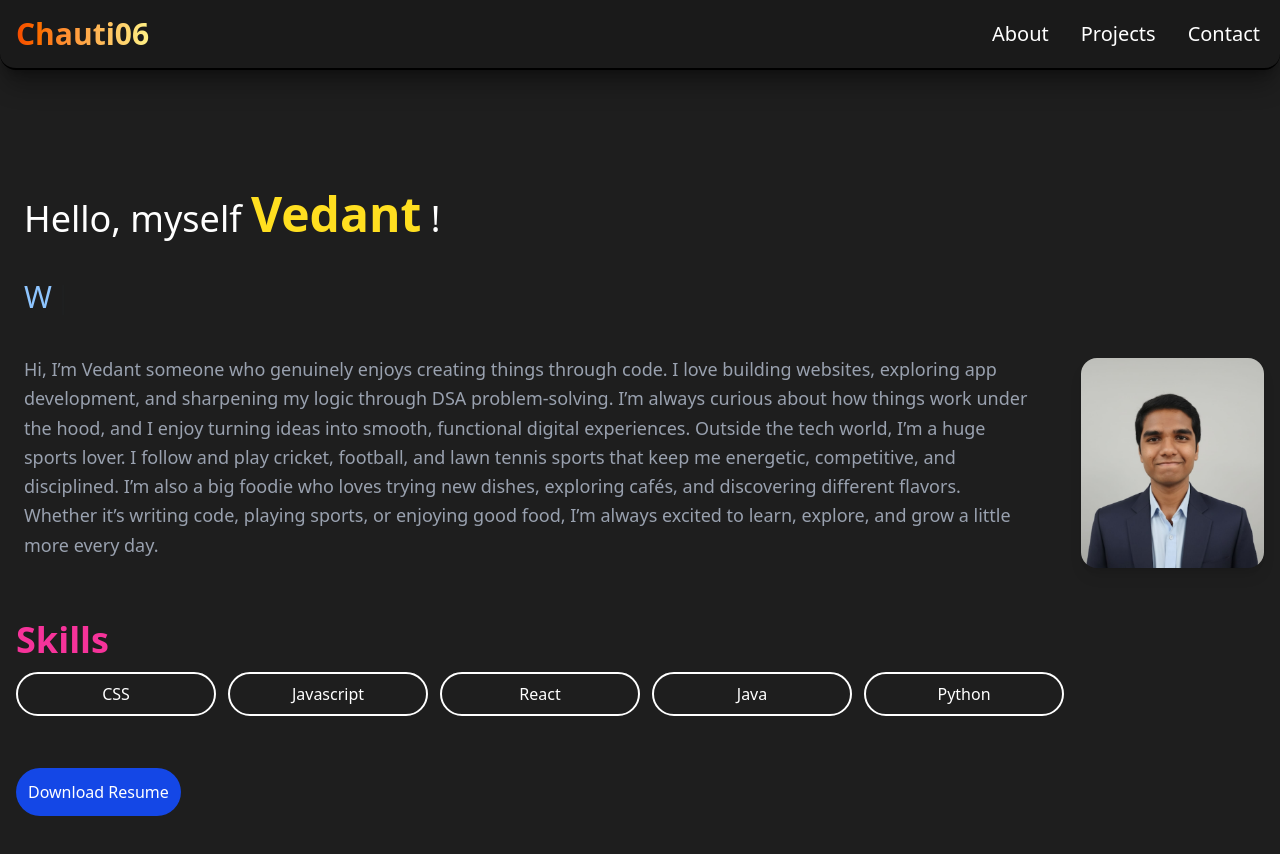
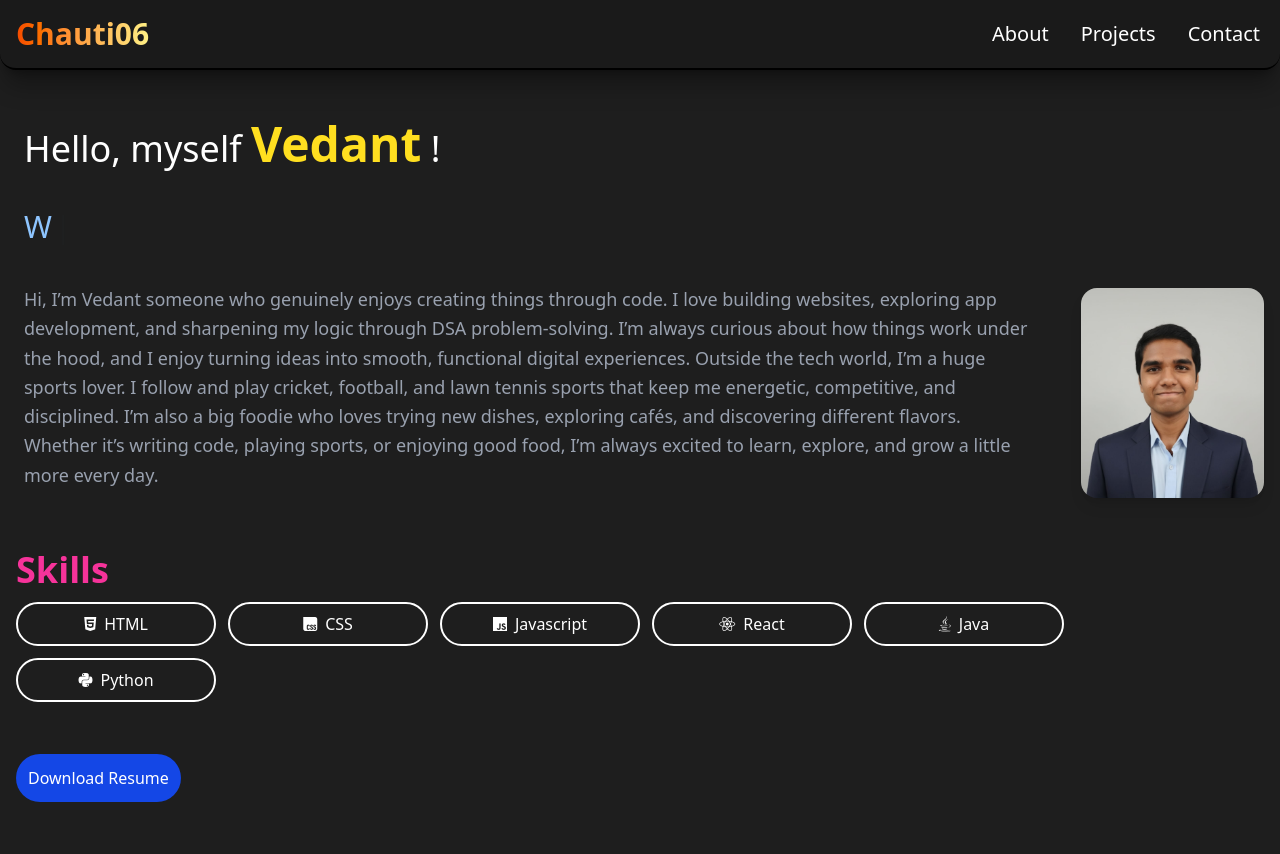
Before and after one commit to vedant-chautiwar/Portfolio_Vedant, a React (Vite) app: page / in a window 1280 px wide. Shown: the top 854 px of the page. Built offline with nearby package versions, Linux system fonts and the light colour scheme.

Commit message:
Your commit message

```diff
--- a/src/components/Navbar.jsx
+++ b/src/components/Navbar.jsx
@@ -5,7 +5,7 @@ import { Link } from 'react-router-dom';
 export const Navbar = () => {
   const [visible, setVisible] = useState(false)
   return (
-    <nav className='flex justify-between items-center p-4 border-black bg-[#1A1A1A] border-b-2 rounded-b-2xl shadow-xl/30'>
+    <nav className='fixed w-full top-0 flex justify-between items-center p-4 border-black bg-[#1A1A1A] border-b-2 rounded-b-2xl shadow-xl/30'>
 
       <h1 className='bg-clip-text text-transparent bg-linear-to-r from-orange-600 to-yellow-200 font-bold text-3xl'>Chauti06</h1>
 
--- a/src/section/About.jsx
+++ b/src/section/About.jsx
@@ -41,11 +41,30 @@ export const About = () => {
         Skills
       </h1>
       <div className='flex flex-col md:flex-row md:flex-wrap gap-3 text-center'>
-        <div className='md:w-[200px] p-2 text-white border-2 rounded-4xl hover:bg-linear-to-tr from-red-900 to-red-600 transition-colors duration-300 hover:cursor-pointer'>CSS</div>
-        <div className='md:w-[200px] p-2 text-white border-2 rounded-4xl hover:bg-linear-to-tr from-red-900 to-red-600 transition-colors duration-300 hover:cursor-pointer'>Javascript</div>
-        <div className='md:w-[200px] p-2 text-white border-2 rounded-4xl hover:bg-linear-to-tr from-red-900 to-red-600 transition-colors duration-300 hover:cursor-pointer'>React</div>
-        <div className='md:w-[200px] p-2 text-white border-2 rounded-4xl hover:bg-linear-to-tr from-red-900 to-red-600 transition-colors duration-300 hover:cursor-pointer'>Java</div>
-        <div className='md:w-[200px] p-2 text-white border-2 rounded-4xl hover:bg-linear-to-tr from-red-900 to-red-600 transition-colors duration-300 hover:cursor-pointer'>Python</div>
+        <div className='flex gap-2 justify-center items-center md:w-[200px] p-2 text-white border-2 rounded-4xl hover:bg-linear-to-tr from-red-900 to-red-600 transition-colors duration-300 hover:cursor-pointer'>
+          <i class="fa-brands fa-html5"></i>
+          HTML
+        </div>
+        <div className='flex gap-2 justify-center items-center md:w-[200px] p-2 text-white border-2 rounded-4xl hover:bg-linear-to-tr from-red-900 to-red-600 transition-colors duration-300 hover:cursor-pointer'>
+          <i class="fa-brands fa-css"></i>
+          CSS
+        </div>
+        <div className='flex gap-2 justify-center items-center md:w-[200px] p-2 text-white border-2 rounded-4xl hover:bg-linear-to-tr from-red-900 to-red-600 transition-colors duration-300 hover:cursor-pointer'>
+          <i class="fa-brands fa-js"></i>
+          Javascript
+        </div>
+        <div className='flex gap-2 justify-center items-center md:w-[200px] p-2 text-white border-2 rounded-4xl hover:bg-linear-to-tr from-red-900 to-red-600 transition-colors duration-300 hover:cursor-pointer'>
+          <i class="fa-brands fa-react"></i>
+          React
+        </div>
+        <div className='flex gap-2 justify-center items-center md:w-[200px] p-2 text-white border-2 rounded-4xl hover:bg-linear-to-tr from-red-900 to-red-600 transition-colors duration-300 hover:cursor-pointer'>
+          <i class="fa-brands fa-java"></i>
+          Java
+        </div>
+        <div className='flex gap-2 justify-center items-center md:w-[200px] p-2 text-white border-2 rounded-4xl hover:bg-linear-to-tr from-red-900 to-red-600 transition-colors duration-300 hover:cursor-pointer'>
+          <i class="fa-brands fa-python"></i>
+          Python
+        </div>
       </div>
     </div>
     <div className='mb-10 mt-5 p-4 flex justify-center md:justify-start'>
```
